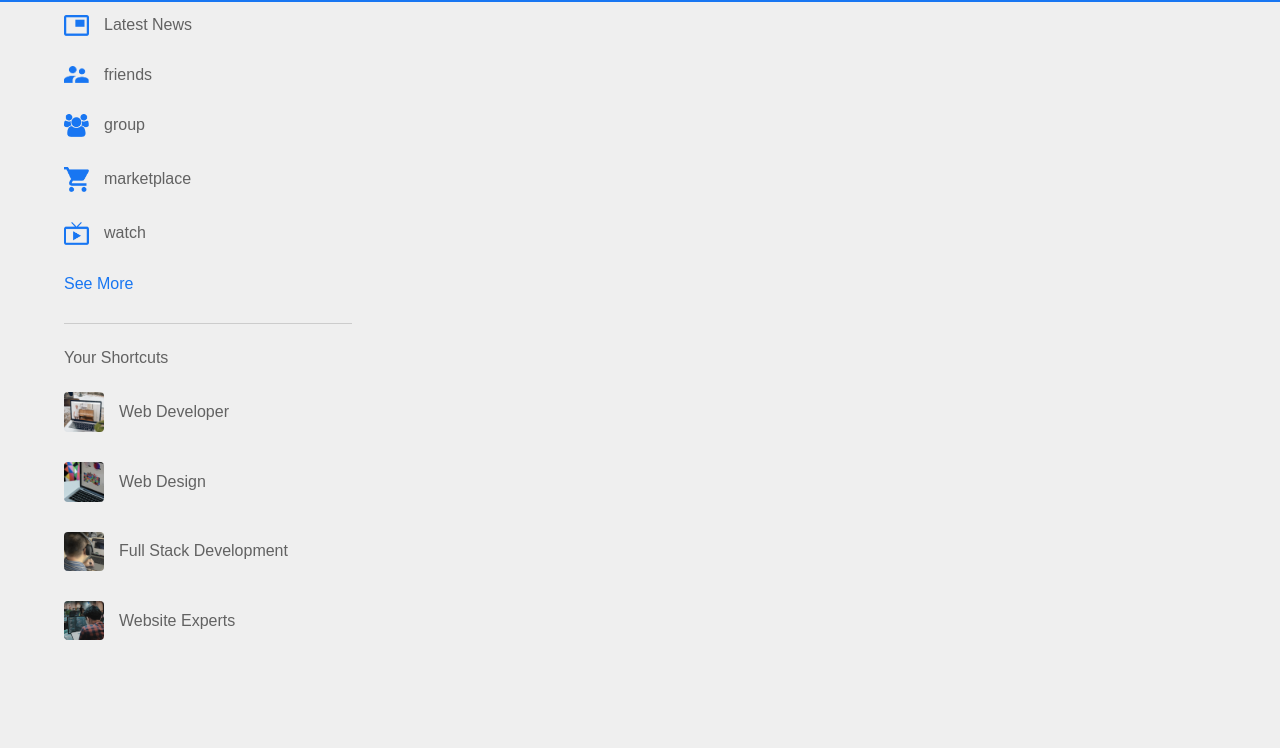
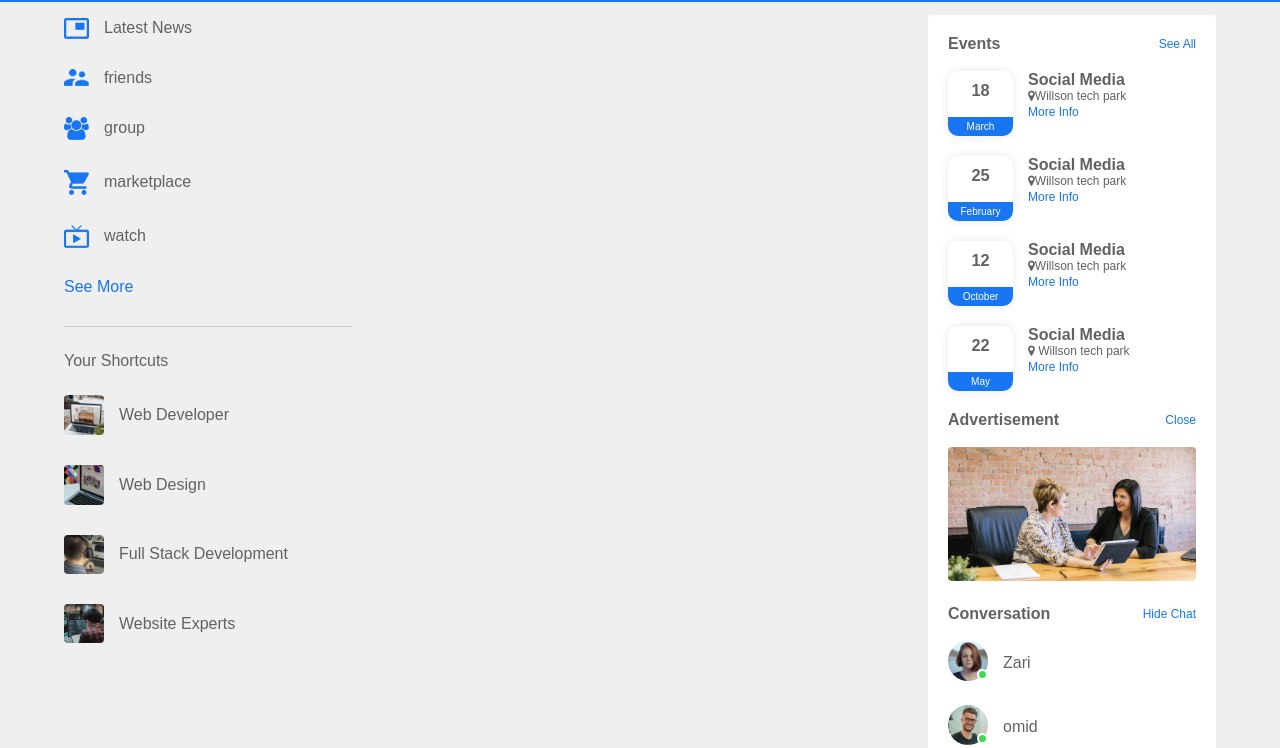
Before and after one commit to Omid-Sargazi/Socialbook-by-HTML-and-CSS, a plain HTML site: page index.html in a window 1280 px wide. Shown: the part 52-800 px from the top of the page. Drawn offline with Linux system fonts and the light colour scheme.

Commit message:
complete right sidebar

```diff
--- a/index.html
+++ b/index.html
@@ -5,6 +5,7 @@
     <meta name="viewport" content="width=device-width, initial-scale=1.0">
     <title>SocialBook - Easy Tutorials YouTube Channel </title>
     <link rel="stylesheet" href="style.css">
+    <link rel="stylesheet" href="https://cdnjs.cloudflare.com/ajax/libs/font-awesome/4.7.0/css/font-awesome.min.css">
 </head>
 <body>
     <nav>
@@ -50,7 +51,105 @@
         <div class="main-containt"></div>
         <!-- Left Sidebar -->
 
-        <div class="right-sidebar"></div>
+        <div class="right-sidebar">
+            <div class="sidebar-title">
+                <h4>Events</h4>
+                <a href="">See All</a>
+            </div>
+
+
+            <div class="event">
+                <div class="left-event">
+                    <h3>18</h3>
+                    <span>March</span>
+                </div>
+                <div class="right-event">
+                    <h4>Social Media</h4>
+                    <p><i class="fa fa-map-marker"></i>Willson tech park</p>
+                    <a href="">More Info</a>
+                </div>
+            </div>
+            <div class="event">
+                <div class="left-event">
+                    <h3>25</h3>
+                    <span>February</span>
+                </div>
+                <div class="right-event">
+                    <h4>Social Media</h4>
+                    <p><i class="fa fa-map-marker"></i>Willson tech park</p>
+                    <a href="">More Info</a>
+                </div>
+            </div>
+            <div class="event">
+                <div class="left-event">
+                    <h3>12</h3>
+                    <span>October</span>
+                </div>
+                <div class="right-event">
+                    <h4>Social Media</h4>
+                    <p><i class="fa fa-map-marker"></i>Willson tech park</p>
+                    <a href="">More Info</a>
+                </div>
+            </div>
+            <div class="event">
+                <div class="left-event">
+                    <h3>22</h3>
+                    <span>May</span>
+                </div>
+                <div class="right-event">
+                    <h4>Social Media</h4>
+                    <p> <i class="fa fa-map-marker"></i> Willson tech park</p>
+                    <a href="">More Info</a>
+                </div>
+            </div>
+            <div class="sidebar-title">
+                <h4>Advertisement</h4>
+                <a href="">Close</a>
+            </div>
+            <img src="./images/advertisement.png" class="sidebar-ads" alt="">
+            <div class="sidebar-title">
+                <h4>Conversation</h4>
+                <a href="">Hide Chat</a>
+            </div>
+
+            <div class="online-list">
+                <div class="online">
+                    <img src="./images/member-1.png" alt="">
+                </div>
+                <p>Zari</p>
+            </div>
+            <div class="online-list">
+                <div class="online">
+                    <img src="./images/member-2.png" alt="">
+                </div>
+                <p>omid</p>
+            </div>
+            <div class="online-list">
+                <div class="online">
+                    <img src="./images/member-3.png" alt="">
+                </div>
+                <p>Lilee</p>
+            </div>
+            <div class="online-list">
+                <div class="online">
+                    <img src="./images/member-4.png" alt="">
+                </div>
+                <p>Vahid</p>
+            </div>
+            <div class="online-list">
+                <div class="online">
+                    <img src="./images/member-5.png" alt="">
+                </div>
+                <p>Flore</p>
+            </div>
+            <div class="online-list">
+                <div class="online">
+                    <img src="./images/member-6.png" alt="">
+                </div>
+                <p>Saeed</p>
+            </div>
+
+        </div>
     </div>
     <script src="script.js"></script>
 </body>
--- a/style.css
+++ b/style.css
@@ -102,6 +102,10 @@ nav {
   position: sticky;
   top: 70px;
   align-self: flex-start;
+  background: #fff;
+  padding: 20px;
+  border-radius: 4px;
+  color: #626262;
 }
 
 .main-containt {
@@ -143,3 +147,74 @@ nav {
   color: #626262;
   font-weight: 500;
 }
+.sidebar-title {
+  display: flex;
+  align-items: center;
+  justify-content: space-between;
+  margin-bottom: 18px;
+}
+.right-sidebar h4 {
+  font-weight: 600;
+  font-size: 16px;
+}
+.sidebar-title a {
+  color: #1876f2;
+  font-size: 12px;
+}
+.event {
+  display: flex;
+  font-size: 14px;
+  margin-bottom: 20px;
+}
+.left-event {
+  border-radius: 10px;
+  height: 65px;
+  width: 65px;
+  margin-right: 15px;
+  padding-top: 10px;
+  text-align: center;
+  position: relative;
+  overflow: hidden;
+  box-shadow: 0 0 10px rgba(0, 0, 0, 0.1);
+}
+.event p {
+  font-size: 12px;
+}
+.event a {
+  font-size: 12px;
+  color: #1876f2;
+}
+.left-event span {
+  position: absolute;
+  bottom: 0;
+  left: 0;
+  width: 100%;
+  background: #1876f2;
+  color: white;
+  font-size: 10px;
+  padding: 4px 0;
+}
+.sidebar-ads {
+  width: 100%;
+  margin-bottom: 20px;
+  border-radius: 4px;
+}
+.online-list {
+  display: flex;
+  align-items: center;
+  margin-bottom: 20px;
+}
+.online-list .online img {
+  width: 40px;
+  border-radius: 50%;
+}
+.online-list .online {
+  width: 40px;
+  border-radius: 50%;
+  margin-right: 15px;
+}
+
+.online-list .online::after {
+  top: unset;
+  bottom: 5px;
+}
```
